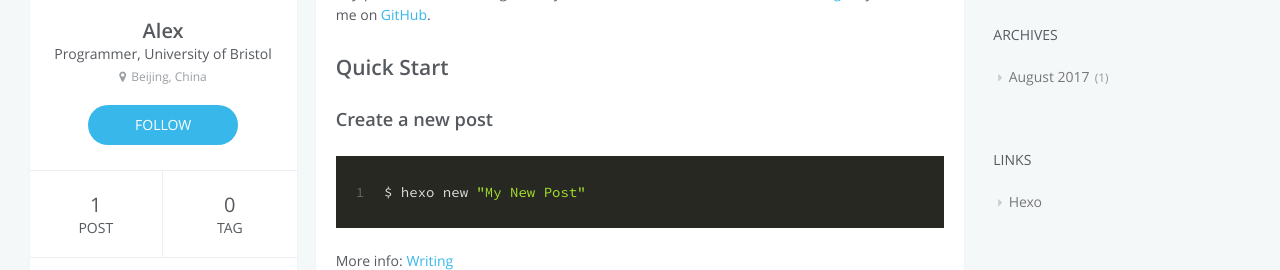
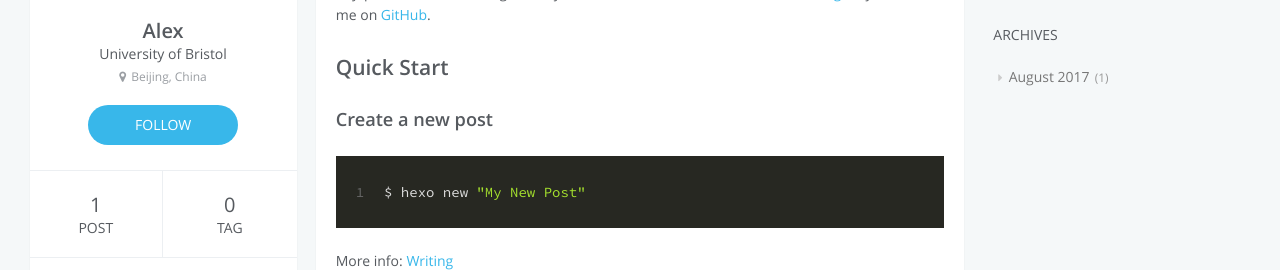
Before and after one commit to bodang2016/alex.github.io, a plain HTML site: page 2017/08/15/hello-world/index.html in a window 1280 px wide. Shown: the part 260-530 px from the top of the page. Drawn offline with Linux system fonts and the light colour scheme; a script that the page names is missing.

Commit message:
Site updated: 2017-08-15 23:10:25

```diff
--- a/2017/08/15/hello-world/index.html
+++ b/2017/08/15/hello-world/index.html
@@ -17,8 +17,6 @@
 <meta name="twitter:description" content="Welcome to Hexo! This is your very first post. Check documentation for more info. If you get any problems when using Hexo, you can find the answer in troubleshooting or you can ask me on GitHub. Quick">
 
 
-
-        <link rel="alternate" href="/" title="Hotel Yamato" type="application/atom+xml" />
 
 
 
@@ -151,9 +149,9 @@
         <div class="base-info profile-block">
             <img id="avatar" src="/css/images/yamato.png" />
             <h2 id="name">Alex</h2>
-            <h3 id="title">Programmer, University of Bristol</h3>
+            <h3 id="title">University of Bristol</h3>
             <span id="location"><i class="fa fa-map-marker"></i>Beijing, China</span>
-            <a id="follow" target="_blank" href="https://github.com/bodang2016/">FOLLOW</a>
+            <a id="follow" target="_blank" href="false">FOLLOW</a>
         </div>
         <div class="article-info profile-block">
             <div class="article-info-block">
@@ -400,22 +398,6 @@
 
 
 
-
-    <div class="widget-wrap widget-list">
-        <h3 class="widget-title">links</h3>
-        <div class="widget">
-            <ul>
-
-                    <li>
-                        <a href="http://hexo.io">Hexo</a>
-                    </li>
-
-            </ul>
-        </div>
-    </div>
-
-
-
     <div id="toTop" class="fa fa-angle-up"></div>
 </aside>
 
```
Also changed, not shown: archives/2017/08/index.html (+2 -20 lines), archives/2017/index.html (+2 -20 lines), archives/index.html (+2 -20 lines), index.html (+2 -20 lines).
